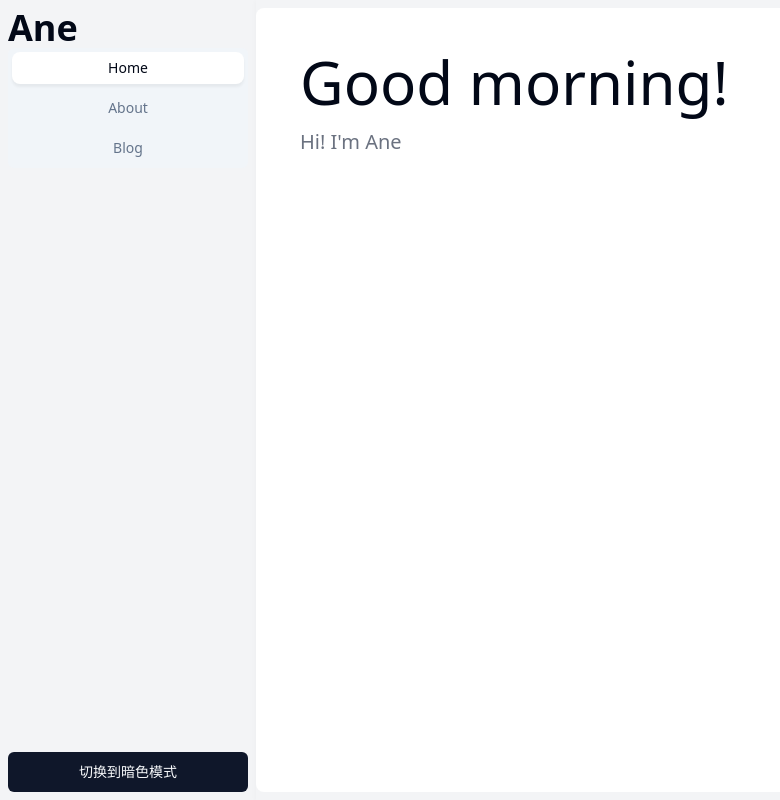
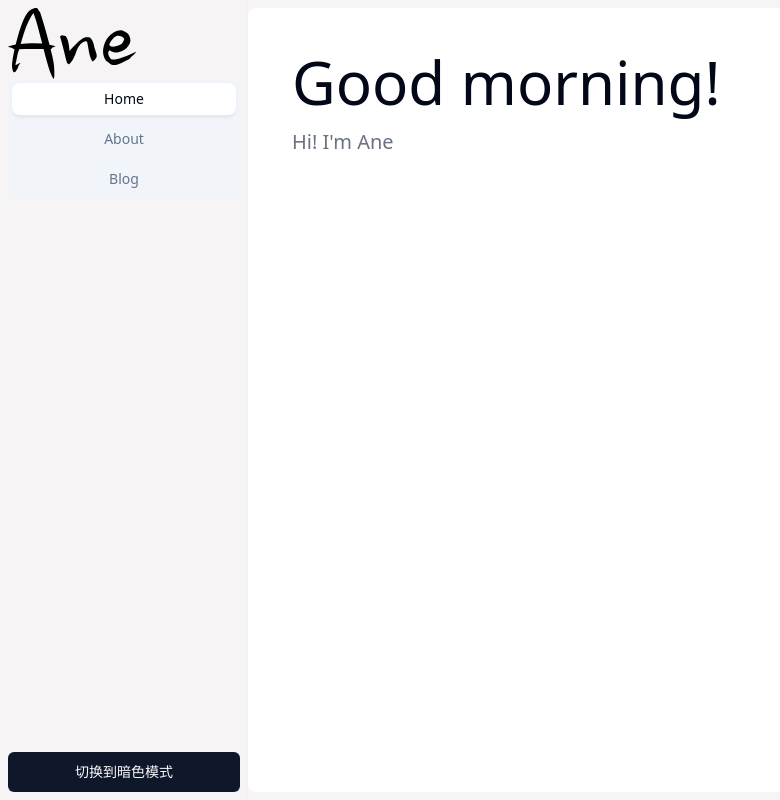
Before and after one commit to Sruo4/ane-blog, a React (Vite) app: page / in a window 1280 px wide. Shown: the whole page, without its empty margins (0-780 px from the left). Built offline with nearby package versions, Linux system fonts and the light colour scheme.

Commit message:
feat: add sidebar title as SVG

```diff
--- a/src/App.tsx
+++ b/src/App.tsx
@@ -33,7 +33,7 @@ function App() {
 
   return (
     <Router>
-      <main className="flex min-h-screen bg-gray-100 ">
+      <main className="flex min-h-screen bg-[#F6F4F4] ">
         <Sidebar tabs={tabContents} isDarkMode={isDarkMode} setIsDarkMode={setIsDarkMode}/>
         <div className="flex-1 pr-2 pt-2 pb-2 h-screen box-border" style={{ boxShadow: '#00000009 0px 1px 6px 0px' }}>
           <Routes>
--- a/src/components/Sidebar.tsx
+++ b/src/components/Sidebar.tsx
@@ -2,6 +2,7 @@ import { useState } from "react";
 import { Link } from "react-router-dom";
 import { Tabs, TabsList, TabsTrigger } from "@/components/ui/tabs";
 import { Button } from "@/components/ui/button";
+import Logo from "@/assets/mainLogo.svg";
 
 interface SidebarProps {
   tabs: { id: string; title: string; path: string }[];
@@ -13,9 +14,11 @@ function Sidebar({ tabs, isDarkMode, setIsDarkMode }: SidebarProps) {
   const [selectedTabId, setSelectedTabId] = useState<string>(tabs[0]?.id || "");
 
   return (
-    <div className="w-64 min-h-screen p-2">
+    <div className="w-[15.5rem] min-h-screen p-2 ">
       <div className="w-full h-full flex flex-col">
-        <h1 className="text-4xl font-bold m-0">Ane</h1>
+        <div className="w-32 h-15">
+          <img src={Logo} alt="Logo" className="w-full h-full" />
+        </div>
 
         <Tabs defaultValue={selectedTabId} className="m-0">
           <TabsList className="flex flex-col space-y-2 h-full">
```
Also changed, not shown: src/assets/mainLogo.svg (added).
